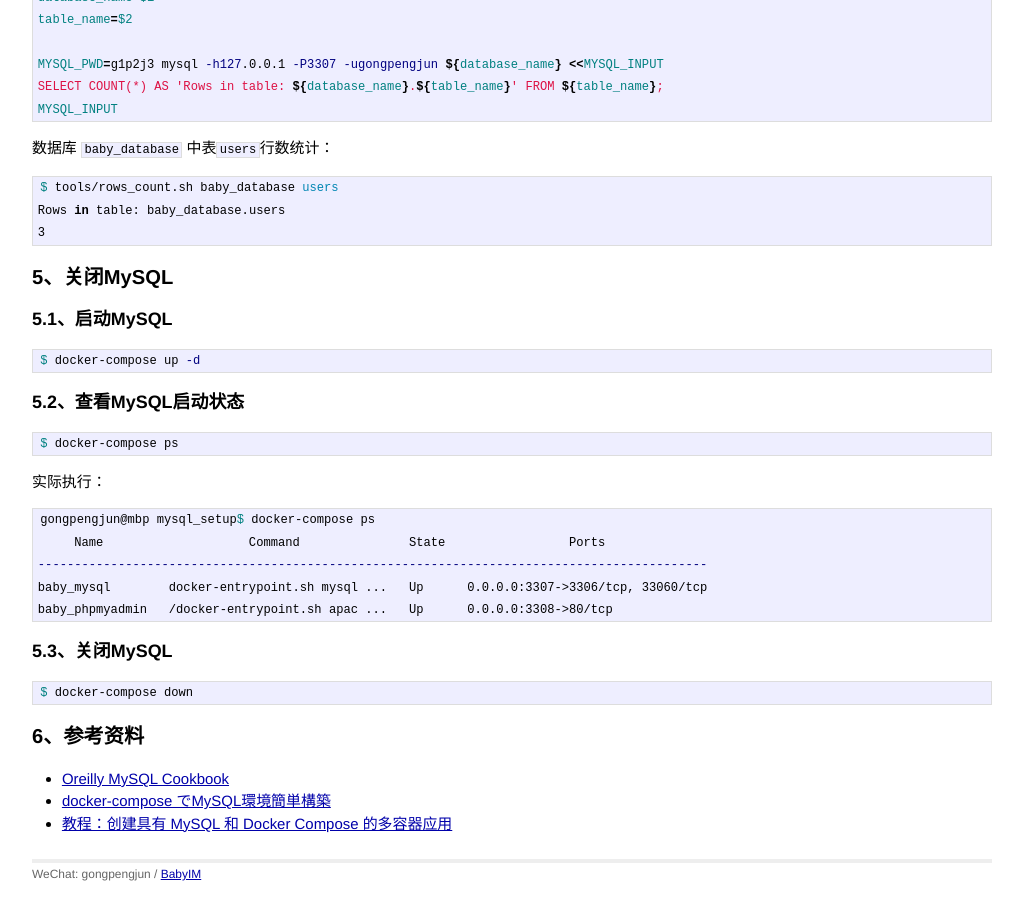
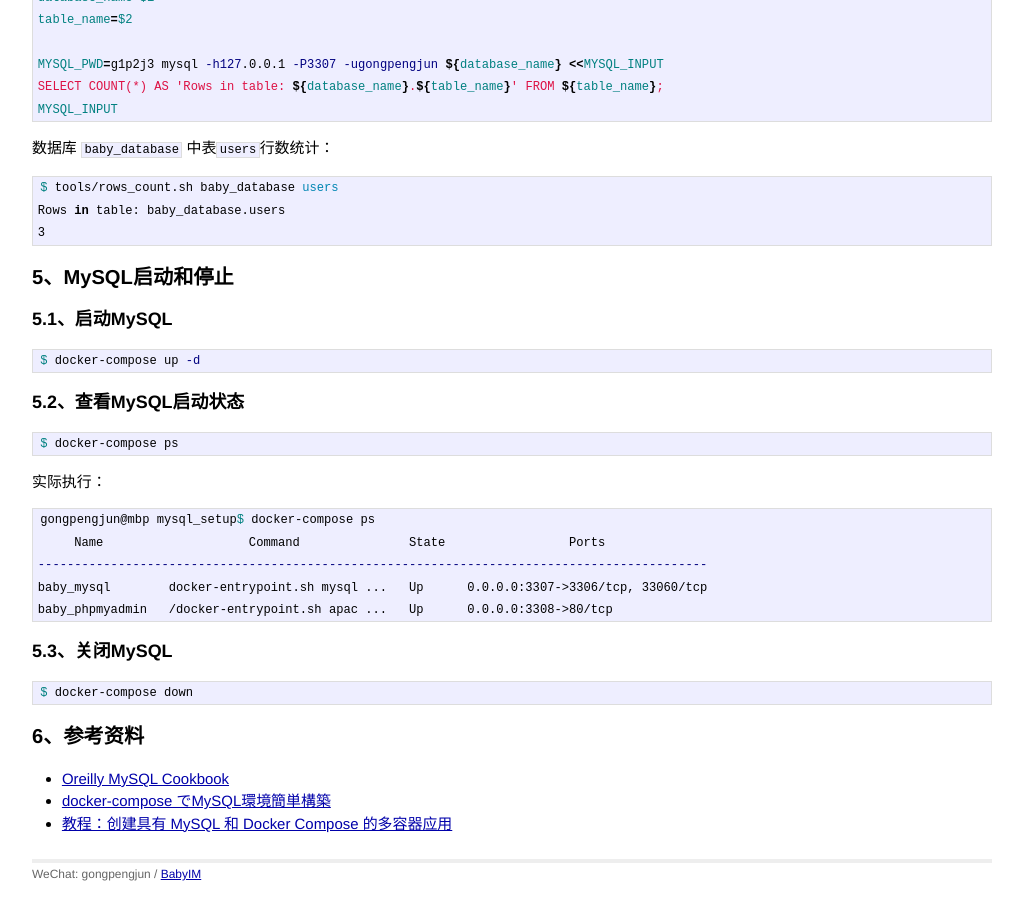
Before and after one commit to gongpengjun/gongpengjun.github.io, a Jekyll site: the page built from _posts/2022-11-12-mysql-setup-and-usage.md, in a window 1280 px wide and 900 px high, scrolled down 5631 px. Shown: the whole window, without its empty margins (128-1151 px from the left). Built offline with Jekyll 4.4.1, drawn with Linux system fonts in a browser that asks for light colours.

Commit message:
refine segment title

````diff
--- a/_posts/2022-11-12-mysql-setup-and-usage.md
+++ b/_posts/2022-11-12-mysql-setup-and-usage.md
@@ -315,7 +315,7 @@ Rows in table: baby_database.users
 3
 ```
 
-## 5、关闭MySQL
+## 5、MySQL启动和停止
 
 ### 5.1、启动MySQL
 
````
